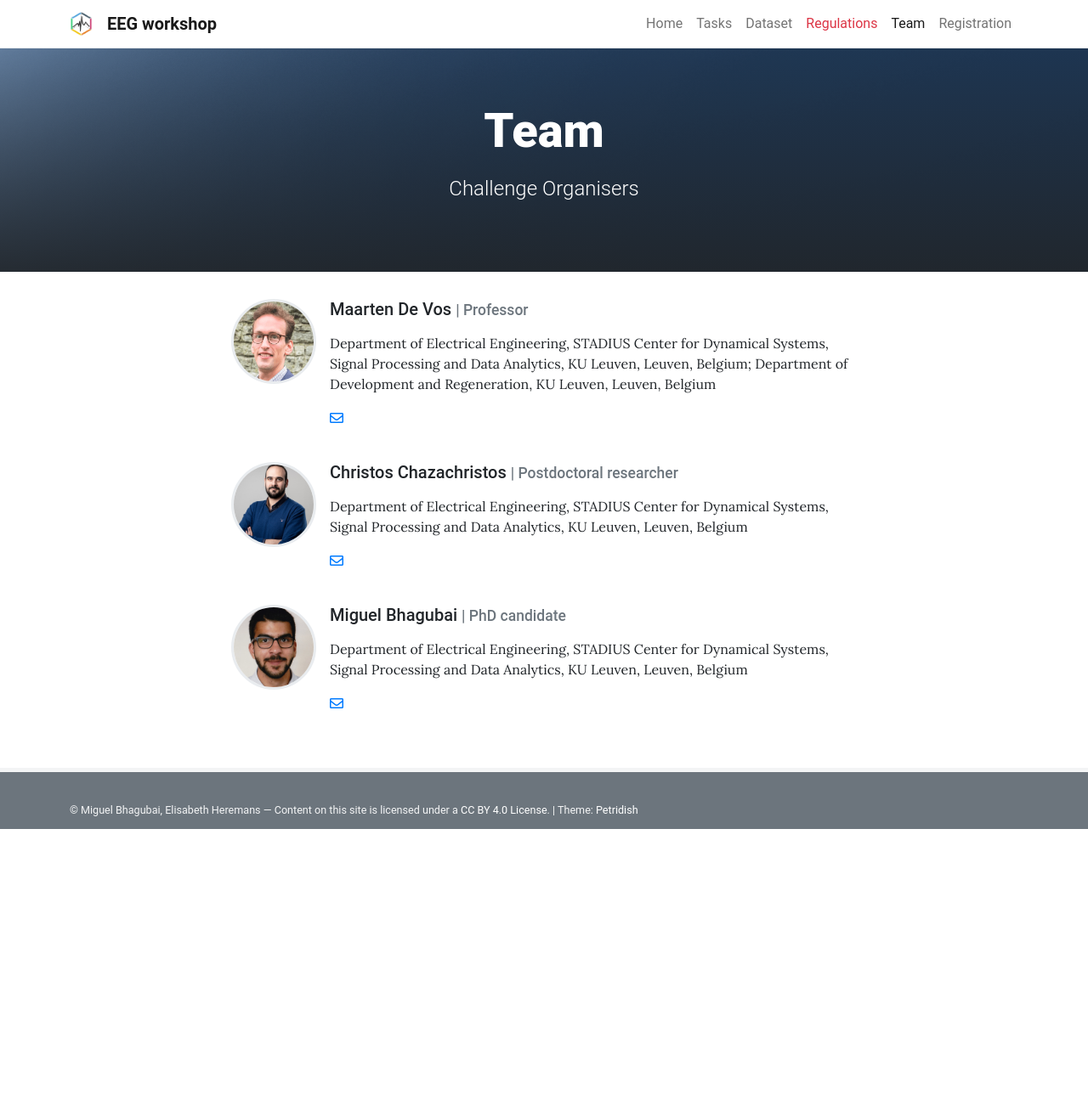
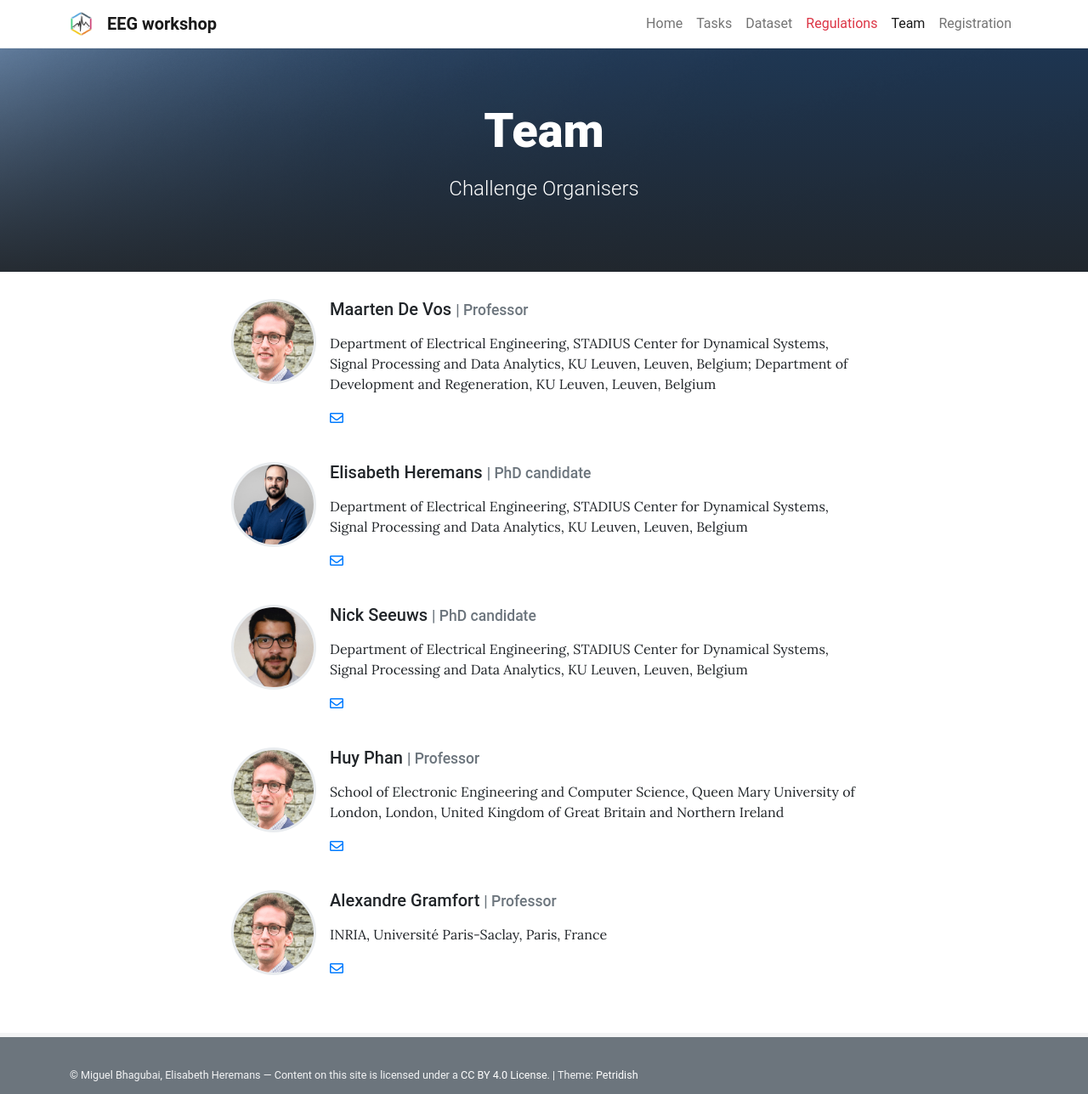
Before and after one commit to biomedepi/eegworkshop, a Jekyll site: the page built from pages/team.md, in a window 1280 px wide. Shown: the whole page at 85% size. Built offline with Jekyll 4.4.1, drawn with Linux system fonts in a browser that asks for light colours; before the commit the page ends 976 px from its top, so only the background shows below that.

Commit message:
Update team.yml

```diff
--- a/_data/team.yml
+++ b/_data/team.yml
@@ -8,15 +8,30 @@
     Department of Development and Regeneration, KU Leuven, Leuven, Belgium
   email: maarten.devos@kuleuven.be
 
-- name: Christos Chazachristos
-  role: Postdoctoral researcher
+- name: Elisabeth Heremans
+  role: PhD candidate
   image: assets/theme/images/christos.png
   description: >
     Department of Electrical Engineering, STADIUS Center for Dynamical Systems, Signal Processing and Data Analytics, KU Leuven, Leuven, Belgium
-  email: cchatzic@esat.kuleuven.be
-- name: Miguel Bhagubai
+  email: elisabeth.heremans@kuleuven.be
+
+- name: Nick Seeuws
   role: PhD candidate
   image: assets/theme/images/miguel.png
   description: >
     Department of Electrical Engineering, STADIUS Center for Dynamical Systems, Signal Processing and Data Analytics, KU Leuven, Leuven, Belgium
-  email: miguel.bhagubai@esat.kuleuven.be
+  email: nick.seeuws@kuleuven.be
+
+- name: Huy Phan
+  role: Professor
+  image: assets/theme/images/maarten.png
+  description: >
+    School of Electronic Engineering and Computer Science, Queen Mary University of London, London, United Kingdom of Great Britain and Northern Ireland
+  email: h.phan@qmul.ac.uk
+
+- name: Alexandre Gramfort
+  role: Professor
+  image: assets/theme/images/maarten.png
+  description: >
+    INRIA, Université Paris-Saclay, Paris, France
+  email: alexandre.gramfort@inria.fr
```
